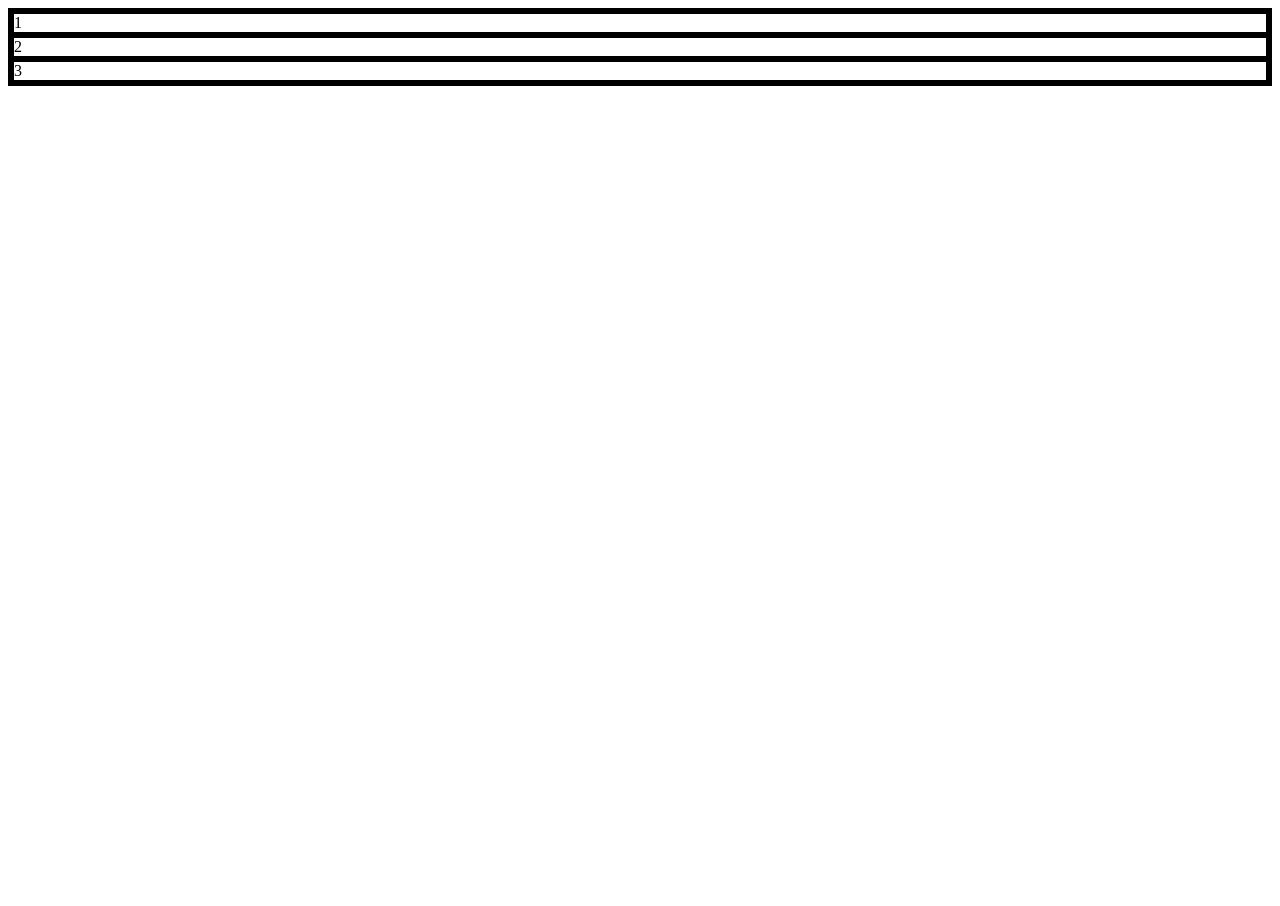
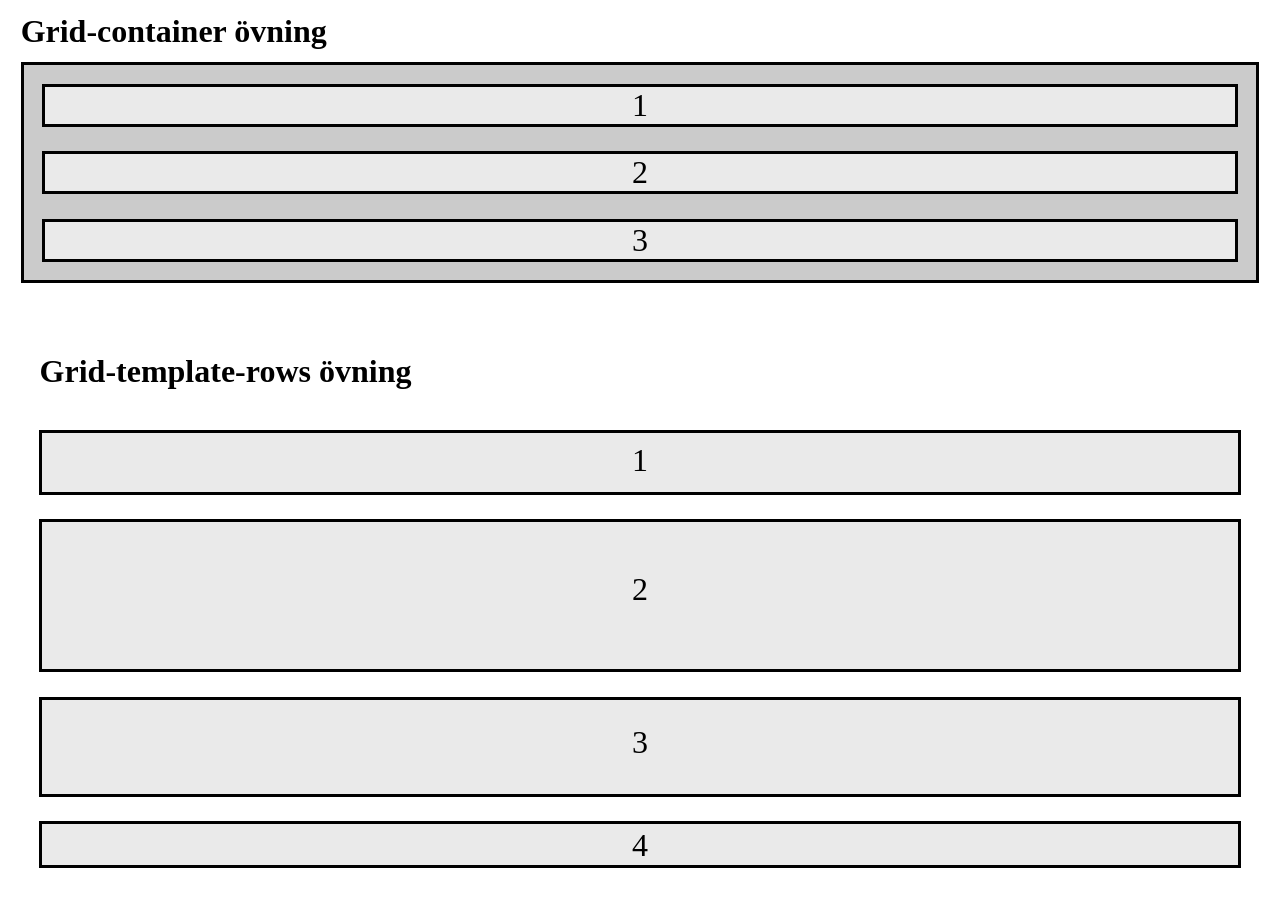
Before and after one commit to HermanWesterlund/wu2-grid, a plain HTML site: page index.html in a window 1280 px wide. Before the commit the page ends 800 px from the top, so only its background shows below. Drawn offline with Linux system fonts and the light colour scheme.

Commit message:
Grid-template-rows övning

```diff
--- a/index.html
+++ b/index.html
@@ -7,10 +7,21 @@
     <link rel="stylesheet" href="style.css">
 </head>
 <body>
+    <h1 style="margin: 1%;">Grid-container övning</h1>
     <div class="grid-container">
-        <div style="border: solid black;">1</div>
-        <div style="border: solid black;">2</div>
-        <div style="border: solid black;">3</div>
+        <div style="border: solid black; margin: 1%; background-color: rgb(234, 234, 234);">1</div>
+        <div style="border: solid black; margin: 1%; background-color: rgb(234, 234, 234);" >2</div>
+        <div style="border: solid black; margin: 1%; background-color: rgb(234, 234, 234);">3</div>
     </div>
+    <br>
+    <br>
+    <h1 style="margin-left: 2.5%;">Grid-template-rows övning</h1>
+    <div class="grid-template">
+        <div style="border: solid black; margin: 1%; background-color: rgb(234, 234, 234); padding-top: 0.75%;">1</div>
+        <div style="border: solid black; margin: 1%; background-color: rgb(234, 234, 234); padding-top: 4%;">2</div>
+        <div style="border: solid black; margin: 1%; background-color: rgb(234, 234, 234); padding-top: 2%;">3</div>
+        <div style="border: solid black; margin: 1%; background-color: rgb(234, 234, 234); padding-top: 0.25%">4</div>
+    </div>
+
 </body>
 </html>
--- a/style.css
+++ b/style.css
@@ -1,4 +1,19 @@
 .grid-container {
     display: grid;
     border: solid black;
+    text-align: center;
+    font-size: xx-large;
+    padding: 0.5%;
+    margin: 1%;
+    background-color: rgb(203, 203, 203);
 }
+
+.grid-template {
+    display: grid;
+    grid-template-rows: 25% 50% 35% 20%;
+    text-align: center;
+    padding: 0.5%;
+    margin: 1%;
+    margin-bottom: 15%;
+    font-size: xx-large;
+}
```
